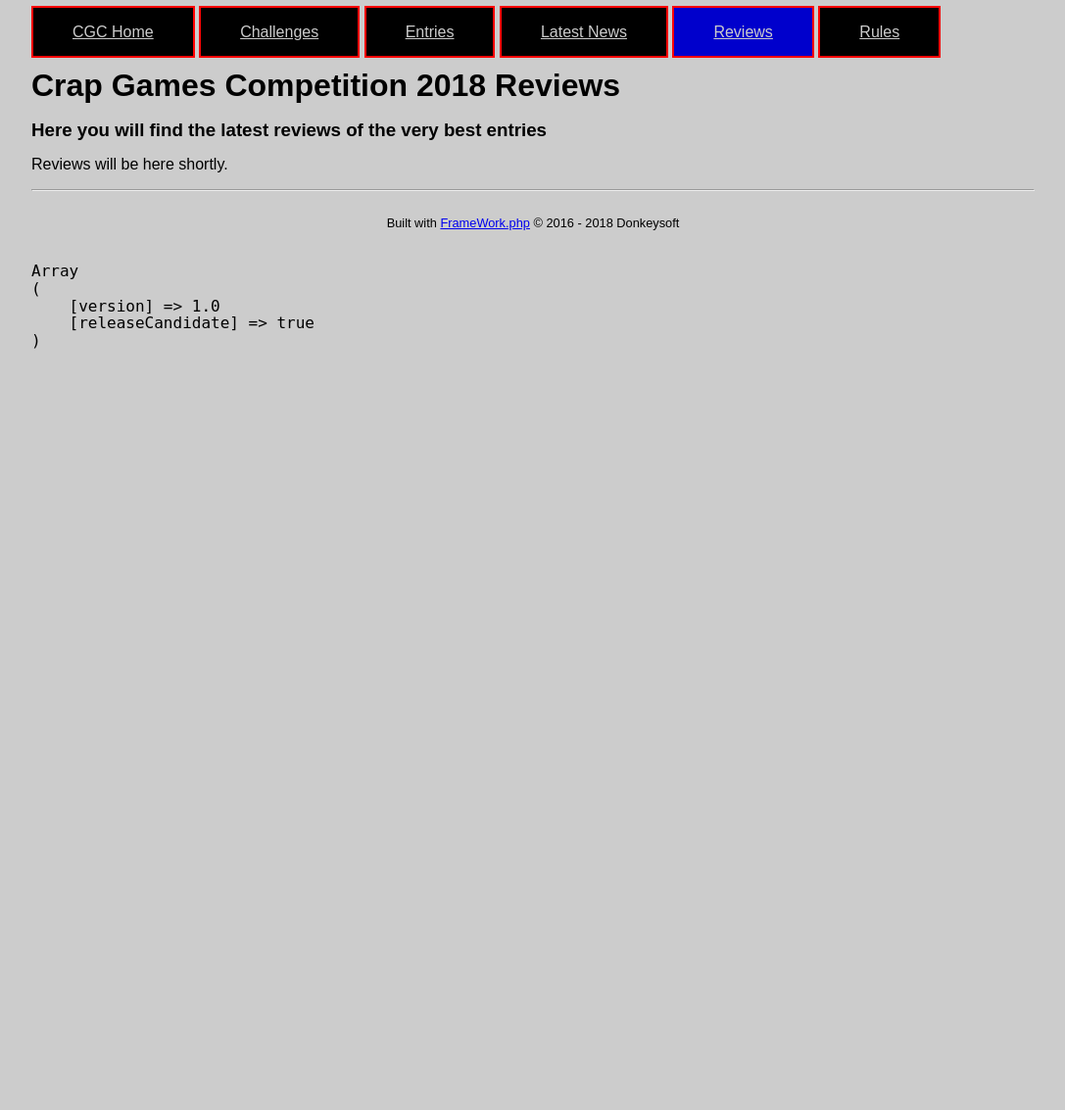
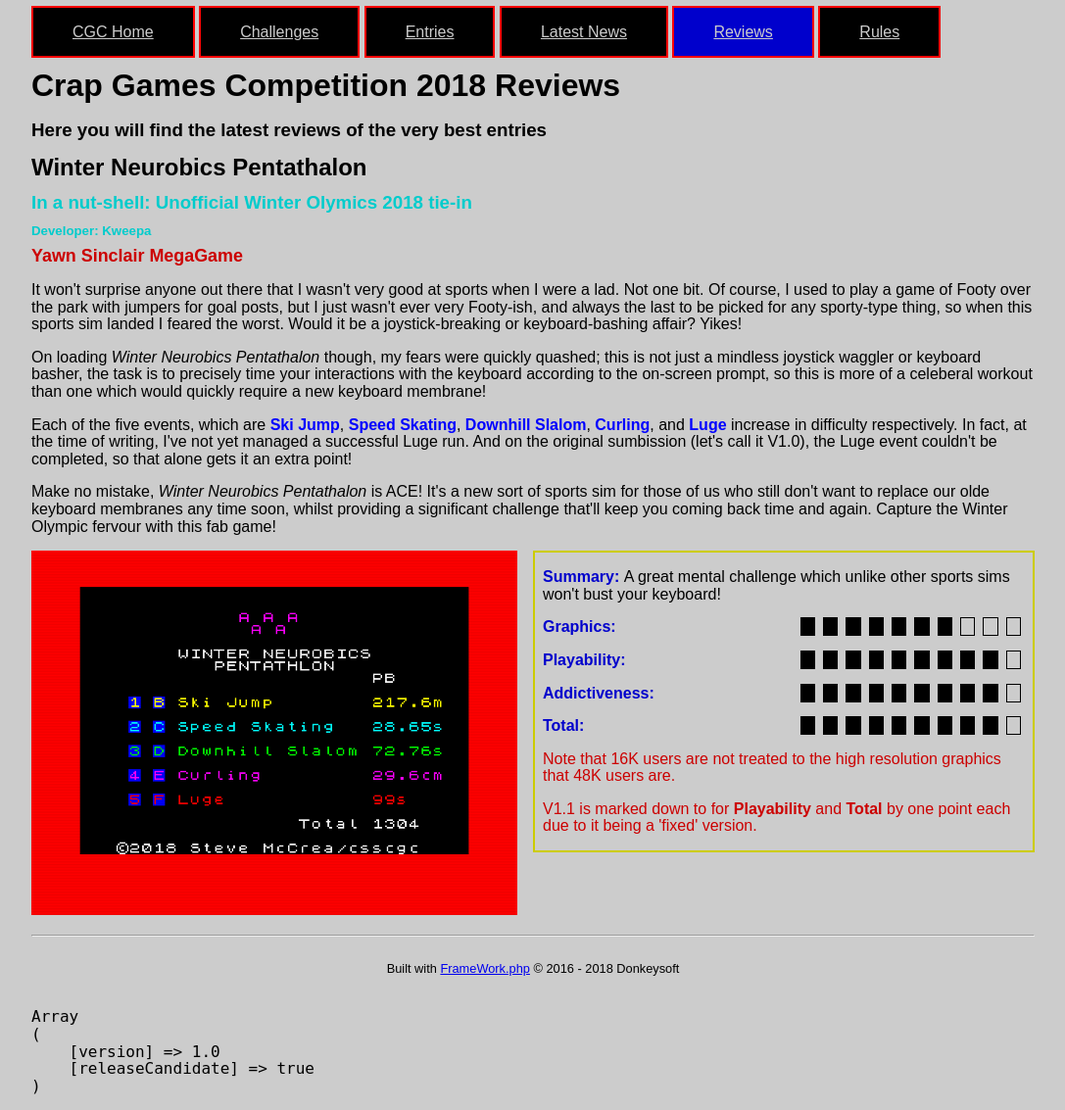
Before and after one commit to sbebbers/cgc2018, a PHP site: page /reviews in a window 1280 px wide. Shown: the whole page at 98% size, without its empty margins (96-1183 px from the left). Before the commit the page ends 356 px from the top, so only its background shows below. Run offline with PHP 8.4, Linux system fonts and the light colour scheme.

Commit message:
Review template and controller logic added

```diff
--- a/application/controller/ReviewsController.php
+++ b/application/controller/ReviewsController.php
@@ -15,7 +15,39 @@ class ReviewsController
     /**
      * @var array $content
      */
-    protected $content = 'Reviews will be here shortly.';
+    protected $content = array(
+        array(
+            'title' => "Winter Neurobics Pentathalon",
+            'sub-header' => "Unofficial Winter Olymics 2018 tie-in",
+            'developer' => "Kweepa",
+            'yawn-sinclair-mega-game' => true,
+            'content' => array(
+                "It won't surprise anyone out there that I wasn't very good at sports when I were a lad. Not one bit. Of course, I used to play a game of Footy over the park with jumpers for goal posts, but I just wasn't ever very Footy-ish, and always the last to be picked for any sporty-type thing, so when this sports sim landed I feared the worst. Would it be a joystick-breaking or keyboard-bashing affair? Yikes!",
+                "On loading <em>Winter Neurobics Pentathalon</em> though, my fears were quickly quashed; this is not just a mindless joystick waggler or keyboard basher, the task is to precisely time your interactions with the keyboard according to the on-screen prompt, so this is more of a celeberal workout than one which would quickly require a new keyboard membrane!",
+                "Each of the five events, which are <strong class=\"ink-bright-blue\">Ski Jump</strong>, <strong class=\"ink-bright-blue\">Speed Skating</strong>, <strong class=\"ink-bright-blue\">Downhill Slalom</strong>, <strong class=\"ink-bright-blue\">Curling</strong>, and <strong class=\"ink-bright-blue\">Luge</strong> increase in difficulty respectively. In fact, at the time of writing, I've not yet managed a successful Luge run. And on the original sumbission (let's call it V1.0), the Luge event couldn't be completed, so that alone gets it an extra point!",
+                "Make no mistake, <em>Winter Neurobics Pentathalon</em> is ACE! It's a new sort of sports sim for those of us who still don't want to replace our olde keyboard membranes any time soon, whilst providing a significant challenge that'll keep you coming back time and again. Capture the Winter Olympic fervour with this fab game!",
+            ),
+            'screen-shot' => array(
+                'location' => "/img/",
+                'file-name' => "Score.png",
+                'alt' => "Shown working on a 16K Speccy",
+                'class' => "img-responsive",
+                'width' => '128',
+                'height' => '96',
+            ),
+            'cgc-clapometer' => array(
+                'summary' => "A great mental challenge which unlike other sports sims won't bust your keyboard!",
+                'graphics' => 7,
+                'playability' => 9,
+                'addictiveness' => 9,
+                'total' => 9,
+                'sundry' => array(
+                    "Note that 16K users are not treated to the high resolution graphics that 48K users are.",
+                    "V1.1 is marked down to for <strong>Playability</strong> and <strong>Total</strong> by one point each due to it being a 'fixed' version."
+                )
+            ),
+        ),
+    );
 
     /**
      * @var stdClass $view
--- a/application/view/reviews.phtml
+++ b/application/view/reviews.phtml
@@ -4,6 +4,7 @@
     $this->open("head");
         require_once("{$this->partial['header']}");
     $this->close("head");
+    $clapOMeterBox = false;
 ?><body class="paper-white ink-bright-black">
 <?php
     $this->open("div", "content", "container");
@@ -21,12 +22,72 @@
         endif;
 
         $this->h(1, $this->header, "header")
-        ->h(3, $this->subHeader, "sub_header")
-        ->p()->id("main_content")->closeElement()
-            ->text($this->content, true)
-        ->close("p")
-        ->open("hr", '', null, true)
-    ->close("div");
+        ->h(3, $this->subHeader, "sub_header");
+        foreach($this->content as $content):
+            $this->p()->addClass("h2")->closeElement()->text($content['title'])->close("p");
+            $this->p()->addClass(array("h3", "ink-cyan"))->closeElement()->text("In a nut-shell: {$content['sub-header']}")->close("p");
+            $this->p()->addClass(array("h5", "ink-cyan"))->closeElement()->text("Developer: {$content['developer']}")->close("p");
+
+            if($content['yawn-sinclair-mega-game'] === true):
+                $this->p()->addClass(array("h4", "ink-red"))->closeElement()->text("Yawn Sinclair MegaGame");
+            endif;
+
+            foreach($content['content'] as $reviewText):
+                $this->p()->closeElement()->text("{$reviewText}")->close("p");
+            endforeach;
+
+            if($clapOMeterBox === false):
+                $this->open("div", '', "col-xs-12");
+                $clapOMeterBox = true;
+            endif;
+
+            $this->open("div", '', array("col-xs-12", "col-md-6", "pull-left"));
+            $this->open("p", '', "review-screen-shot");
+                $this->img(
+                    "",
+                    "{$content['screen-shot']['location']}{$content['screen-shot']['file-name']}",
+                    "{$content['screen-shot']['width']}",
+                    "{$content['screen-shot']['height']}",
+                    "{$content['screen-shot']['alt']}",
+                    "{$content['screen-shot']['class']} review-screen-shot"
+                );
+            $this->close("p");
+            $this->close("div");
+
+            foreach($content['cgc-clapometer'] as $key => $ratings):
+                if($key == 'summary'):
+                    $this->open("div", '', array("col-xs-12", "col-md-6", "pull-right"));
+                        $this->open("div", '', "clapometer-box");
+                            $this->p()->addClass("clapometer-summary")->closeElement()->text("<strong class=\"ink-blue\">" . ucFirst($key) . ":</strong>&nbsp;{$ratings}")->close("p");
+                    continue;
+                elseif($key != 'sundry'):
+                    $this->p()->addClass("clapometer-ratings")->closeElement()->text("<strong class=\"ink-blue\">" . ucFirst($key) . ":</strong> &nbsp;");
+                    $this->open("span", '', "pull-right");
+                        for($i = 1; $i <= 10; $i++):
+                            if($i <= $ratings):
+                                $this->text("<i class=\"clapometer-point\">&nbsp;&nbsp;&nbsp;</i>");
+                            else:
+                            $this->text("<i class=\"clapometer-pointless\">&nbsp;&nbsp;&nbsp;</i>");
+                            endif;
+                        endfor;
+                    $this->close("span");
+                    $this->close("p");
+                elseif($key == 'sundry'):
+                    foreach($ratings as $textSundry):
+                        $this->p()->addClass("ink-red")->closeElement()->text($textSundry)->close("p");
+                    endforeach;
+                    $this->close("div")->close("div");
+                endif;
+            endforeach;
+
+            if($clapOMeterBox === true):
+                $this->close("div");
+                $clapOMeterBox = false;
+            endif;
+
+            $this->open("hr", '', "clearfix", true);
+        endforeach;
+    $this->close("div");
     require_once("{$this->partial['footer']}");
 ?></body>
 </html>
--- a/public_html/css/styles.css
+++ b/public_html/css/styles.css
@@ -253,3 +253,7 @@
 .paper-yellow{background:#cc0}
 .paper-white{background:#ccc}
 a:hover,a:clicked,a:visited{cursor:pointer}
+.review-screen-shot{padding:0 16px 0 0;margin-top:0}
+.clapometer-box{border:2px solid #cc0;padding: 0px 8px 0px 8px}
+.clapometer-point,.clapometer-pointless{border:1px solid #000;font-weight:700;margin:0 4px 0px 4px}
+.clapometer-point{background:#000}
```
Also changed, not shown: public_html/img/Score.png (added).
